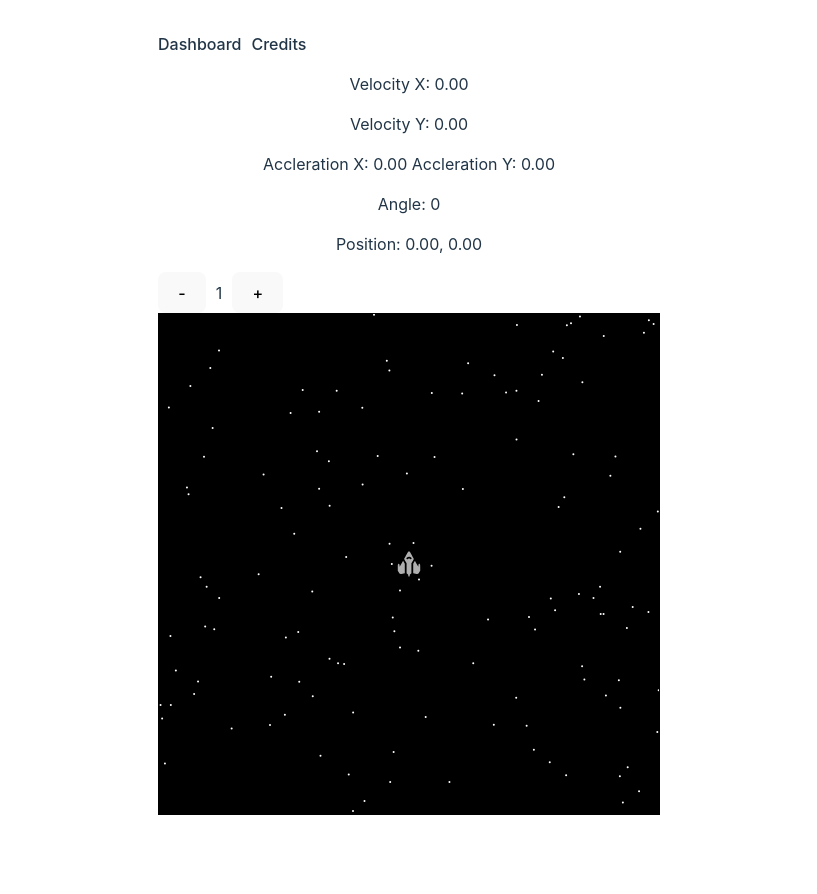
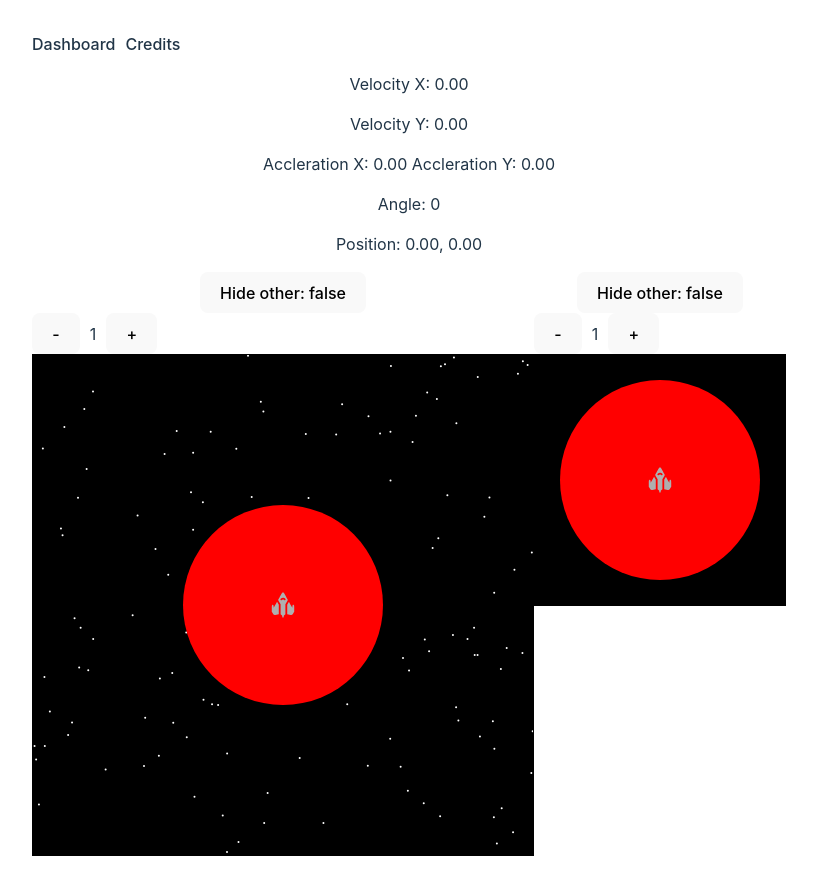
Before and after one commit to JosephRodolfo/space-ship-2, a Vue app: page /dashboard in a window 1280 px wide. Shown: the whole page, without its empty margins (231-1048 px from the left). Before the commit the page ends 853 px from the top, so only its background shows below. Built offline with nearby package versions, Linux system fonts and the light colour scheme.

Commit message:
Add drawing other objects and fix magnification to represent more distance units being visible not just scaling size

```diff
--- a/src/components/Canvas.vue
+++ b/src/components/Canvas.vue
@@ -1,6 +1,6 @@
 <template>
 <div>
-    <canvas width="500" height="500"  ref="myCanvas" style="background-color: black; border:1px solid #000000;"></canvas>
+    <canvas :width="canvasSize.x" :height="canvasSize.y"  ref="myCanvas" style="background-color: black; border:1px solid #000000;"></canvas>
 </div>
 </template>
 
@@ -22,6 +22,18 @@ const props = defineProps({
   },
   background: {
     default: false,
+    type: Boolean,
+  },
+  canvasSize: {
+    default: { x: 500, y: 500 },
+    type: Object,
+  },
+  otherObjects: {
+    default: () => [],
+    type: Array as () => Ship[],
+  },
+  drawOtherObjects: {
+    default: true,
     type: Boolean,
   }
 });
@@ -45,7 +57,7 @@ function updateBackgroundPosition(velocity: Vector2D, offset: Vector2D): Vector2
 
 
 let animationFrameId: number;
-const starBackgroundCtx = createStarField(starBackgroundSize, starBackgroundSize, 500);
+const starBackgroundCtx = createStarField(starBackgroundSize, starBackgroundSize, props.canvasSize.x);
 
 function draw() {
   const canvas = myCanvas.value;
@@ -54,8 +66,9 @@ function draw() {
   if (ctx && starBackgroundCtx) {
     ctx.clearRect(0, 0, canvas!.width, canvas!.height);
 
-    ctx.save();
-    ctx.scale(props.magnification, props.magnification);
+    // Calculate the scale factor: number of world units per canvas unit
+    const scaleFactor = 1 / props.magnification; // Adjust this formula as needed
+
 
     if (props.background) {
 
@@ -72,39 +85,53 @@ function draw() {
 
       for (let x = startX - adjustedTileWidth; x < canvas!.width / props.magnification + adjustedTileWidth; x += adjustedTileWidth) {
         for (let y = startY - adjustedTileHeight; y < canvas!.height / props.magnification + adjustedTileHeight; y += adjustedTileHeight) {
-          console.log('here');
           ctx.drawImage(starBackgroundCtx.canvas, x, y, adjustedTileWidth, adjustedTileHeight);
         }
       }
 
       // const adjustedRadius = radius * props.magnification;
     }
-
-    const centerX = canvas!.width / 2;
-      const centerY = canvas!.height / 2;
-      const adjustedCenterX = centerX / props.magnification;
-    const adjustedCenterY = centerY / props.magnification;
+    if (props.drawOtherObjects) {
+      drawOtherObjects(ctx, props.otherObjects!, scaleFactor);
+    }
 
     if (shipImage.complete) {
-      const shipWidth = shipImage.width * props.magnification * .15;
-      const shipHeight = shipImage.height * props.magnification * .15;
-      // ctx.drawImage(shipImage, adjustedCenterX - shipWidth / 2, adjustedCenterY - shipHeight / 2, shipWidth, shipHeight);
+      const shipWidth = shipImage.width * scaleFactor * .15;
+      const shipHeight = shipImage.height * scaleFactor * .15;
 
-      ctx.translate(adjustedCenterX, adjustedCenterY);
+      ctx.translate(canvas!.width / 2, canvas!.height / 2);
       ctx.rotate(props.ship!.rotationAngle);
       ctx.drawImage(shipImage, -shipWidth / 2, -shipHeight / 2, shipWidth, shipHeight);
       ctx.rotate(-props.ship!.rotationAngle);
-      ctx.translate(-centerX, -centerY);
+      ctx.translate(-canvas!.width / 2, -canvas!.height / 2);
     }
-    // ctx.beginPath();
-    // ctx.arc(adjustedCenterX + 200, adjustedCenterY, 100 * props.magnification, 0, 2 * Math.PI, false);
-    // ctx.fillStyle = 'green';
-    ctx.fill();
+
     ctx.restore();
   }
 
   animationFrameId = requestAnimationFrame(draw);
 }
+
+
+
+function drawOtherObjects(ctx: CanvasRenderingContext2D, otherObjects: Array<Ship>, scaleFactor: number) {
+  otherObjects.forEach((obj) => {
+    const canvasCenterX = props.canvasSize.x / 2;
+    const canvasCenterY = props.canvasSize.y / 2;
+    const relativeObjX = ((obj.position.x! - props.ship!.position.x!) * scaleFactor) + canvasCenterX;
+    const relativeObjY = ((obj.position.y! - props.ship!.position.y!) * scaleFactor) + canvasCenterY;
+
+    const adjustedRadius = obj.radius * scaleFactor;
+
+    ctx.beginPath();
+    ctx.arc(relativeObjX, relativeObjY, adjustedRadius, 0, 2 * Math.PI);
+    ctx.fillStyle = 'red';
+    ctx.fill();
+  });
+}
+
+
+
 
 
 onMounted(() => {
--- /dev/null
+++ b/src/components/CanvasWithControls.vue
@@ -0,0 +1,47 @@
+<template>
+    <div class="canvas-with-controls">
+      <div class="controls">
+        <button @click="toggleOtherObjects">Hide other: {{ !hideOtherObjects }}</button>
+        <MagnificationControls @input="handleMagnificationChange"></MagnificationControls>
+      </div>
+      <div class="canvas">
+        <Canvas :ship="ship" :draw-other-objects="hideOtherObjects" :other-objects="otherObjects" :magnification="magnification" :background="background" :canvas-size="canvasSize"></Canvas>
+      </div>
+    </div>
+  </template>
+
+  <script setup lang="ts">
+  import { defineProps, ref } from 'vue';
+  import MagnificationControls from './MagnificationControls.vue';
+  import Canvas from './Canvas.vue';
+  import { Ship } from '../entitites/ship';
+
+
+  // Define props for ship, magnification, background, and canvas size
+  defineProps({
+    ship: Object as () => Ship,
+    background: Boolean,
+    canvasSize: Object,
+    otherObjects: {
+    default: () => [],
+    type: Array as () => Ship[],
+  }
+  });
+  const magnification = ref(1);
+  const hideOtherObjects = ref(true);
+
+  function handleMagnificationChange(val: number) {
+    magnification.value = val;
+  }
+
+  function toggleOtherObjects() {
+        hideOtherObjects.value = !hideOtherObjects.value;
+  }
+  </script>
+
+  <style>
+  .canvas-with-controls {
+    display: flex;
+    flex-direction: column;
+  }
+  </style>
--- a/src/components/Dashboard.vue
+++ b/src/components/Dashboard.vue
@@ -6,8 +6,19 @@
 
     <!-- <div>{{ keysPressed }}</div> -->
     <p>Position: {{ ship.position.x!.toFixed(2) }}, {{ ship.position.y!.toFixed(2) }}</p>
+    <div class="canvas-container">
+      <CanvasWithControls :ship="ship"  :other-objects="[otherObject]" :background="true"></CanvasWithControls>
+      <CanvasWithControls :ship="ship" :other-objects="[otherObject]" :background="false" :canvas-size="{ x: 250, y: 250 }"></CanvasWithControls>
+
+      <!-- <div class="canvas-controls">
     <MagnificationControls @input="handleMagnificationChange"></MagnificationControls>
     <Canvas :ship="ship" :magnification="magnification" :background="true"></Canvas>
+  </div>
+  <div class="canvas-controls">
+    <MagnificationControls @input="handleMagnificationChange"></MagnificationControls>
+    <Canvas :ship="ship" :magnification="magnification" :background="false" :canvas-size="{ x: 250, y: 250 }"></Canvas>
+  </div> -->
+  </div>
   </template>
 
   <script setup lang="ts">
@@ -15,18 +26,15 @@
   import { useKeyPress } from '../composables/useKeyPress';
   import { useMovement } from '../composables/useMovement';
   import { Ship } from '../entitites/ship';
-  import MagnificationControls from '../components/MagnificationControls.vue';
-  import Canvas from '../components/Canvas.vue';
+  import CanvasWithControls from './CanvasWithControls.vue';
+  // import MagnificationControls from '../components/MagnificationControls.vue';
+  // import Canvas from '../components/Canvas.vue';
 
 
-  const magnification = ref(1); // Initialize magnification
   const { keysPressed, onKeydown, onKeyup } = useKeyPress();
-  const ship = ref(new Ship('ship', 100, { x: 0, y: 0 }, { x: 0, y: 0 }));
+  const ship = ref(new Ship('ship', 100, { x: 0, y: 0 }, { x: 0, y: 0 }, 100));
+  const otherObject = ref(new Ship('otherobj', 100, { x: 0, y: 0 }, { x: 0, y: 0 }, 100));
   const { updateShipMovement } = useMovement(ship.value, keysPressed);
-
-  function handleMagnificationChange(val: number) {
-    magnification.value = val;
-  }
 
   onMounted(() => {
     window.addEventListener('keydown', onKeydown);
@@ -43,3 +51,9 @@
 
   });
   </script>
+  <style>
+  .canvas-container {
+    display: flex;
+    flex-direction: row;
+  }
+</style>
--- a/src/components/MagnificationControls.vue
+++ b/src/components/MagnificationControls.vue
@@ -1,8 +1,8 @@
 <template>
     <div class="magnification-controls">
-      <button @click="changeMagnification(-.1)">-</button>
+      <button @click="changeMagnification(.1)">-</button>
       <span>{{ roundedMagnification }}</span>
-      <button @click="changeMagnification(.1)">+</button>
+      <button @click="changeMagnification(-.1)">+</button>
     </div>
   </template>
 
--- a/src/composables/useMovement.ts
+++ b/src/composables/useMovement.ts
@@ -26,7 +26,6 @@ export function useMovement(ship: Ship, keysPressed: Set<string>) {
 
       const x = currentThrustX * Math.cos(ship.rotationAngle - Math.PI / 2);
       const y = currentThrustY * Math.sin(ship.rotationAngle - Math.PI / 2);
-      console.log(x, y);
       ship.applyThrust({ x, y });
     } else {
       currentThrustX = Math.min(currentThrustX + thrustIncrement, maxThrust);
--- a/src/entitites/ship.ts
+++ b/src/entitites/ship.ts
@@ -5,12 +5,14 @@ export class Ship {
     position: Vector2D;
     velocity: Vector2D;
     mass: number;
+    radius: number;
     acceleration: Vector2D;
     private _rotationAngle?: number;
-    constructor(name: string, mass: number, position: Vector2D, velocity: Vector2D) {
+    constructor(name: string, mass: number, position: Vector2D, velocity: Vector2D, radius: number) {
 
         this.name = name;
         this.mass = mass;
+        this.radius = radius;
         this.position = position;
         this.velocity = velocity;
         this.acceleration = { x: 0, y: 0 };
```
